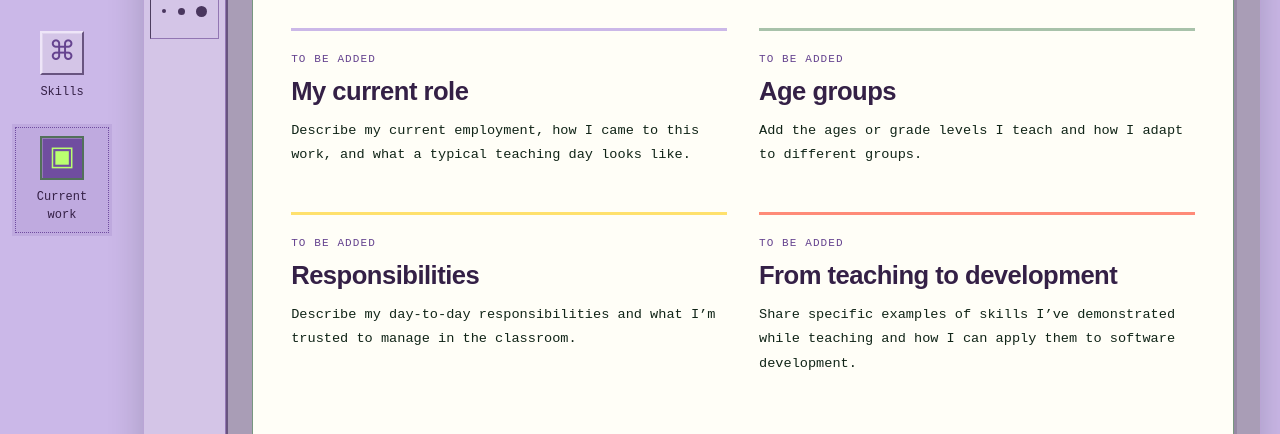
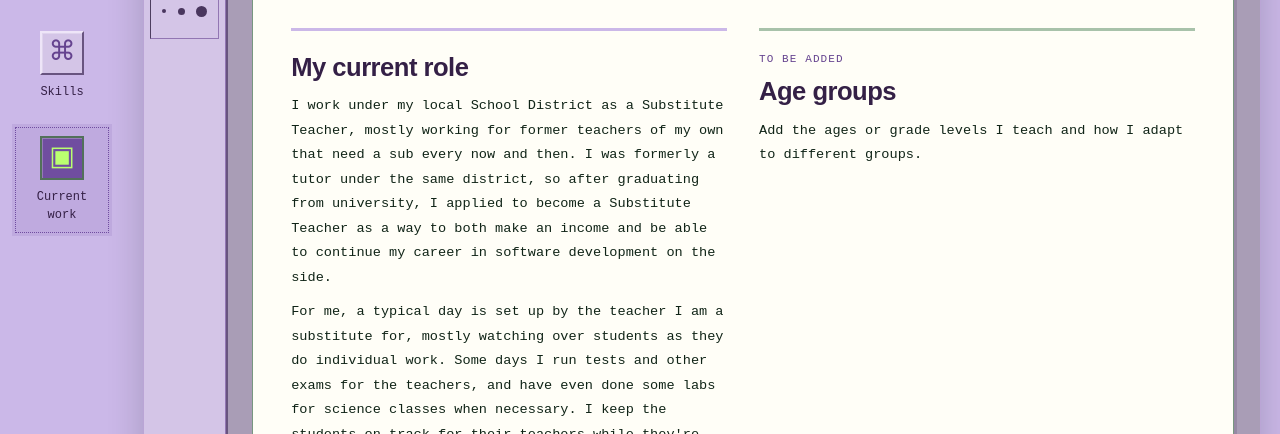
Before and after one commit to Iradesa/katelynlangley.dev, an Astro site: page /current-work in a window 1280 px wide. Shown: the part 366-800 px from the top of the page. Built offline with nearby package versions, Linux system fonts and the light colour scheme; Astro itself is replaced by a stand-in of ours.

Commit message:
content: describe current substitute teaching role

```diff
--- a/src/pages/current-work.astro
+++ b/src/pages/current-work.astro
@@ -4,7 +4,10 @@ import WindowTitle from '../components/WindowTitle.astro';
 const palette = ['#09170e', '#ffffff', '#704da0', '#cbb8e8', '#52705a', '#baff70', '#a8c2aa', '#ffe16d', '#ff8b78', '#a95070', '#559ab0', '#bce4f0'];
 const tools = ['M4 4h16v16H4z', 'm4 17 12-12 3 3L7 20H4zm10-10 3 3', 'm5 15 8-10 7 6-8 10H9zM9 21h12', 'M14 4 4 14l6 6L20 10zM4 14h12M20 15s-4 4-1 6 4-2 1-6', 'M5 5h14M12 5v15M8 20h8', 'M5 19 19 5', 'M4 7h16v11H4z', 'M12 4a8 8 0 1 0 0 16 8 8 0 0 0 0-16', 'M4 19c3-16 7 8 16-14', 'M12 3 15 9 21 10 16.5 14.5 17.5 21 12 18 6.5 21 7.5 14.5 3 10 9 9Z'];
 const notes = [
-  {title: 'My current role', prompt: 'Describe my current employment, how I came to this work, and what a typical teaching day looks like.'},
+  {title: 'My current role', paragraphs: [
+    "I work under my local School District as a Substitute Teacher, mostly working for former teachers of my own that need a sub every now and then. I was formerly a tutor under the same district, so after graduating from university, I applied to become a Substitute Teacher as a way to both make an income and be able to continue my career in software development on the side.",
+    "For me, a typical day is set up by the teacher I am a substitute for, mostly watching over students as they do individual work. Some days I run tests and other exams for the teachers, and have even done some labs for science classes when necessary. I keep the students on track for their teachers while they're away, so that when they come back it hopefully feels like no time was lost for the class.",
+  ]},
   {title: 'Age groups', prompt: 'Add the ages or grade levels I teach and how I adapt to different groups.'},
   {title: 'Responsibilities', prompt: 'Describe my day-to-day responsibilities and what I’m trusted to manage in the classroom.'},
   {title: 'From teaching to development', prompt: 'Share specific examples of skills I’ve demonstrated while teaching and how I can apply them to software development.'},
@@ -18,7 +21,7 @@ const notes = [
 <aside class="paint-tools" aria-hidden="true">{tools.map((path, i) => <span class:list={["paint-tool", { "paint-tool-selected": i === 1 }]}><svg viewBox="0 0 24 24" width="22" height="22" fill="none" stroke="currentColor" stroke-width="1.6" stroke-linecap="round" stroke-linejoin="round"><path d={path} /></svg></span>)}<div class="paint-brushes"><i></i><i></i><i></i></div></aside>
 <div class="paint-canvas-surround"><div class="paint-canvas">
 <header class="paint-intro"><h1>Substitute Teaching</h1><svg class="paint-underline" viewBox="0 0 460 18" aria-hidden="true"><path d="M4 10Q90 2 190 9T455 7M10 15Q180 6 390 13" fill="none" stroke="currentColor" stroke-width="5" stroke-linecap="round" /></svg><p>I currently work as a substitute teacher.</p></header>
-<div class="paint-notes">{notes.map((note, i) => <section class:list={["paint-note", `paint-note-${i}`]}><div><p class="paint-placeholder-label">TO BE ADDED</p><h2>{note.title}</h2><p>{note.prompt}</p></div></section>)}</div>
+<div class="paint-notes">{notes.map((note, i) => <section class:list={["paint-note", `paint-note-${i}`]}><div>{note.prompt && <p class="paint-placeholder-label">TO BE ADDED</p>}<h2>{note.title}</h2>{note.paragraphs ? note.paragraphs.map(paragraph => <p>{paragraph}</p>) : <p>{note.prompt}</p>}</div></section>)}</div>
 </div></div>
 </div>
 <div class="paint-palette" aria-hidden="true"><span class="paint-current-color"><i></i><i></i></span><div>{palette.map(color => <span style={`background:${color}`}></span>)}</div><span class="paint-color-caption">A little color goes a long way.</span></div>
--- a/src/styles/global.css
+++ b/src/styles/global.css
@@ -332,7 +332,7 @@ body { margin: 0; }
 .paint-note-1 { border-color: #a8c2aa; }.paint-note-2 { border-color: #ffe16d; }.paint-note-3 { border-color: #ff8b78; }
 .paint-placeholder-label { font-size: .6875rem; letter-spacing: .1em; color: #65438f; margin-bottom: .5rem; }
 .paint-note h2 { font-size: clamp(1.25rem, 2vw, 1.65rem); color: #342046; line-height: 1.3; letter-spacing: -.02em; }
-.paint-note p:last-child { font-size: .85rem; line-height: 1.8; margin-top: .65rem; }
+.paint-note h2 ~ p { font-size: .85rem; line-height: 1.8; margin-top: .65rem; }
 .paint-palette { display: flex; align-items: center; gap: 1rem; padding: .8rem 1rem; border-top: 1px solid #eee5f8; }
 .paint-palette > div { display: grid; grid-template-columns: repeat(6, 22px); gap: 3px; }
 .paint-palette > div > span { height: 20px; border: 2px solid; border-color: #68547f #eee5f8 #eee5f8 #68547f; }
```
